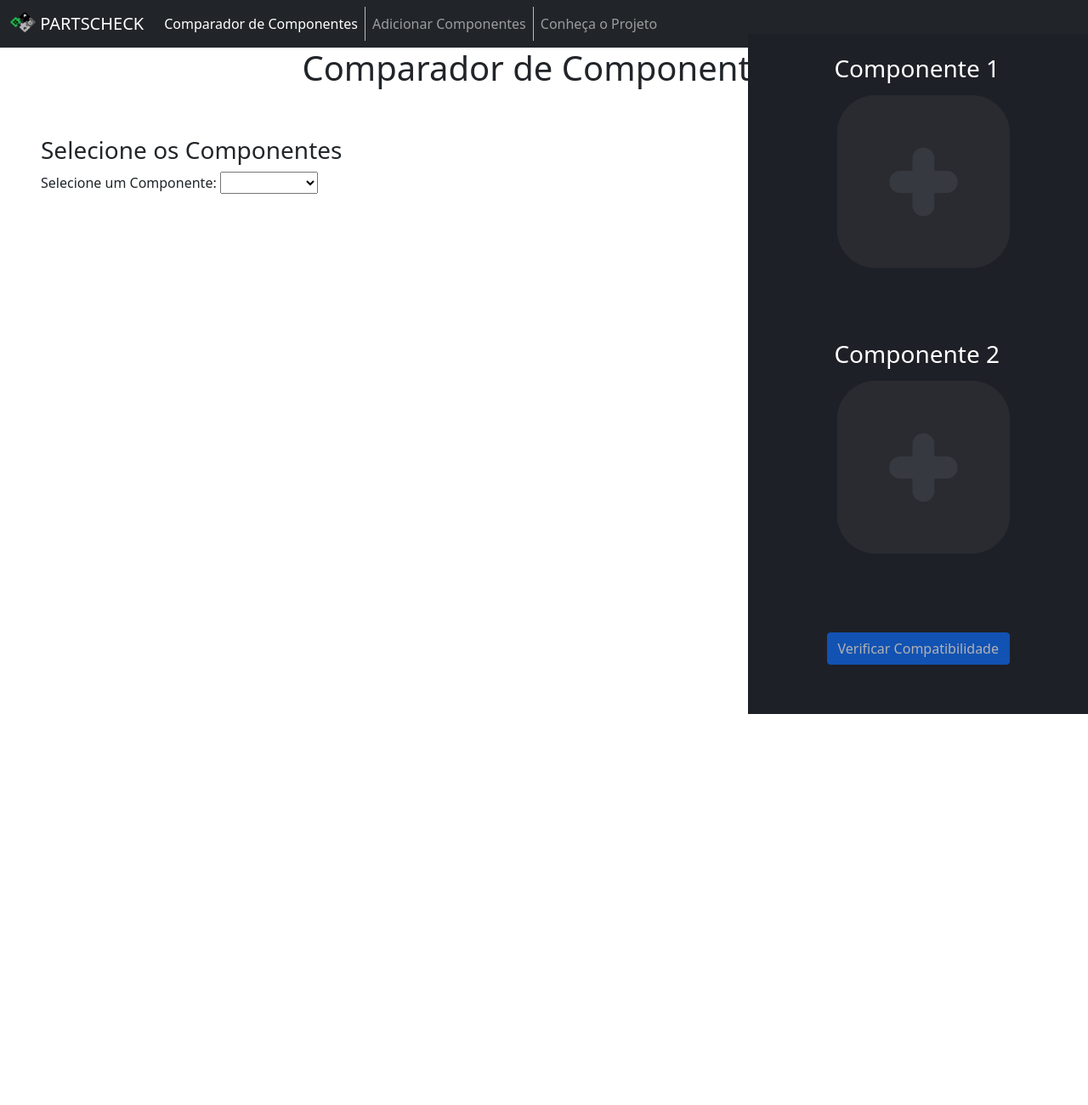
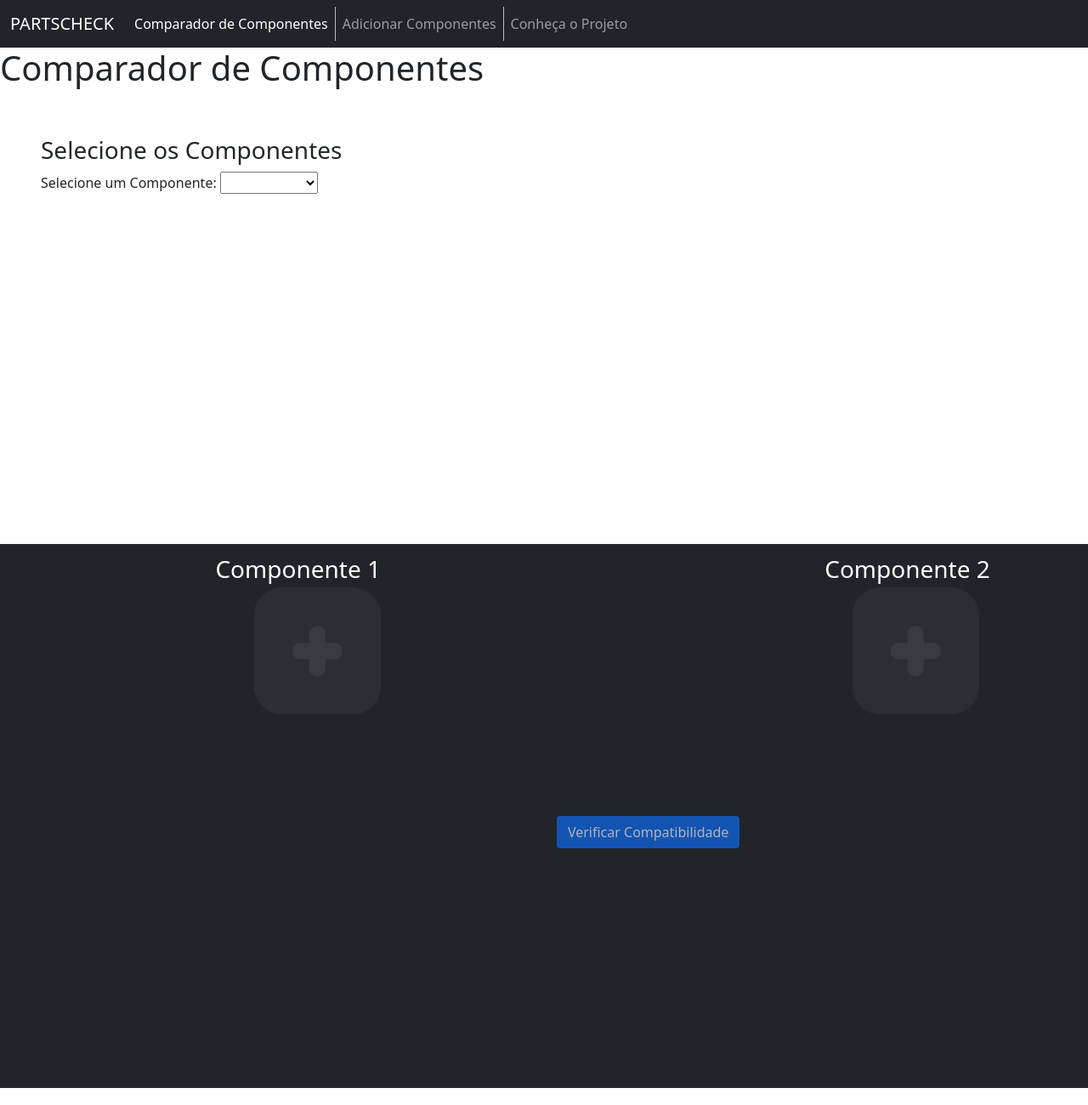
Before and after one commit to pedro-pauletti/cadastramento-componentes, a plain HTML site: page home.html in a window 1280 px wide. Shown: the whole page at 85% size. Before the commit the page ends 840 px from the top, so only its background shows below. Drawn offline with nearby package versions, Linux system fonts and the light colour scheme.

Commit message:
Fix for mobile

```diff
--- /dev/null
+++ b/cover.css
@@ -0,0 +1,110 @@
+/*
+ * Globals
+ */
+
+/* Links */
+a,
+a:focus,
+a:hover {
+  color: #fff;
+}
+
+/* Custom default button */
+.btn-secondary,
+.btn-secondary:hover,
+.btn-secondary:focus {
+  color: #333;
+  text-shadow: none; /* Prevent inheritance from `body` */
+  background-color: #fff;
+  border: .05rem solid #fff;
+}
+
+
+/*
+ * Base structure
+ */
+
+html,
+body {
+  height: 100%;
+  background-color: #333;
+}
+
+body {
+  display: -ms-flexbox;
+  display: -webkit-box;
+  display: flex;
+  -ms-flex-pack: center;
+  -webkit-box-pack: center;
+  justify-content: center;
+  color: #fff;
+  text-shadow: 0 .05rem .1rem rgba(0, 0, 0, .5);
+  box-shadow: inset 0 0 5rem rgba(0, 0, 0, .5);
+}
+
+.cover-container {
+  max-width: 42em;
+}
+
+
+/*
+ * Header
+ */
+.masthead {
+  margin-bottom: 2rem;
+}
+
+.masthead-brand {
+  margin-bottom: 0;
+}
+
+.nav-masthead .nav-link {
+  padding: .25rem 0;
+  font-weight: 700;
+  color: rgba(255, 255, 255, .5);
+  background-color: transparent;
+  border-bottom: .25rem solid transparent;
+}
+
+.nav-masthead .nav-link:hover,
+.nav-masthead .nav-link:focus {
+  border-bottom-color: rgba(255, 255, 255, .25);
+}
+
+.nav-masthead .nav-link + .nav-link {
+  margin-left: 1rem;
+}
+
+.nav-masthead .active {
+  color: #fff;
+  border-bottom-color: #fff;
+}
+
+@media (min-width: 48em) {
+  .masthead-brand {
+    float: left;
+  }
+  .nav-masthead {
+    float: right;
+  }
+}
+
+
+/*
+ * Cover
+ */
+.cover {
+  padding: 0 1.5rem;
+}
+.cover .btn-lg {
+  padding: .75rem 1.25rem;
+  font-weight: 700;
+}
+
+
+/*
+ * Footer
+ */
+.mastfoot {
+  color: rgba(255, 255, 255, .5);
+}
--- a/home.html
+++ b/home.html
@@ -1,5 +1,6 @@
 <!DOCTYPE html>
 <html>
+
 <head>
     <meta charset="UTF-8"/>
     <meta name="viewport" content="width=device-width, initial-scale=0.7">
@@ -10,7 +11,6 @@
     <nav class="navbar navbar-expand-lg navbar-dark bg-dark ">
         <div class="container-fluid">
             <a class="navbar-brand" href="#">
-                <img src="assets\ICON.png" alt="" width="30" height="24" class="d-inline-block align-text-top">
                 PARTSCHECK</a>
           <button class="navbar-toggler" type="button" data-bs-toggle="collapse" data-bs-target="#navbarNav" aria-controls="navbarNav" aria-expanded="false" aria-label="Toggle navigation">
             <span class="navbar-toggler-icon"></span>
@@ -33,10 +33,12 @@
 
 
     <title>Comparador de Componentes</title>
+
 </head>
 <body>
 
-    <h1 class="text-center">Comparador de Componentes</h1><br><br>
+
+    <h1 class="page-header" id = "titulo">Comparador de Componentes</h1><br><br>
 
     <div class="ms-5">
       <h3>Selecione os Componentes</h3>
@@ -49,14 +51,14 @@
     </div>
 
     <div id = "tabela" class="table table-dark table-hover table-responsive table-striped ">
-  <table id = opcoes width = 60%>
+      <table id = opcoes width = 75%>
       </table>
     </div>
 
-  <div class = "ms-5" id = botao></div>
 
-  <div id = 'carrinho'>
-  <nav class="sidenav">
+
+
+    <nav class="sidenav bg-dark" >
       <div id = "Componente1">
         <h3>Componente 1</h3>
       </div>
@@ -71,18 +73,18 @@
         <h3>Componente 2</h3>
       </div>
 
-
       <img src="assets\addComp.png" id = "imgComp2" value = 0 srcOriginal = "assets\addComp.png">
       <h5 id = "nomeComp2"></h5>
       <div id = "addComp2"></div>
 
-
-
       <div id = "BotaoComp">
       <a class='btn btn-primary disabled ' href='verifica.html' role='button' id = "verificar" >Verificar Compatibilidade</a>
       </div>
+
     </nav>
-</div>
+
+
+
 
 
 
@@ -94,6 +96,5 @@
   <script src="firebase.js"></script>
   <script src="app.js"></script>
 
-
 </body>
 </html>
--- a/style.css
+++ b/style.css
@@ -1,4 +1,3 @@
-
 
 table, th, td {
     border: 1px solid black;
@@ -30,8 +29,9 @@ li a:hover:not(.active) {
 }
 
 
+
 body {
-	background-color: rgb(255, 255, 255);
+
 	font-family: sans-serif;
 }
 
@@ -42,7 +42,7 @@ body {
   width: 400px;
   height: 100%;
   right: 0px;
-  top:5%;
+  top:7%;
   background-color: #1E2027;
 }
 
@@ -115,22 +115,36 @@ thead th {
 #nomeComp1{
   position: absolute;
   opacity: 0.5;
-  right: 18%;
+  right: 23%;
   top: 37%;
   color: rgb(255, 255, 255);
   text-align: center;
+  width: 210px;
+  word-break: break-all;
 }
 
 #nomeComp2{
   position: absolute;
   opacity: 0.5;
-  right: 18%;
+  right: 23%;
   top: 79%;
   color: rgb(255, 255, 255);
   text-align: center;
+  width: 210px;
+  word-break: break-all;
 }
 
-@media (max-width: 720px) {
+
+.footer {
+  position: fixed;
+  left: 0;
+  bottom: 0;
+  width: 100%;
+  height: 60px;
+  text-align: center;
+}
+
+@media (max-width: 1350px) {
 .sidenav{
   position: absolute;
   width: 100%;
@@ -167,7 +181,14 @@ thead th {
   position: absolute;
   color: rgb(255, 255, 255);
   right: 65%;
-  top: 3%;
+  top: 2%;
+}
+
+#Componente2{
+  position: absolute;
+  color: rgb(255, 255, 255);
+  right: 9%;
+  top: 2%;
 }
 
 #imgComp1{
@@ -179,13 +200,6 @@ thead th {
   height: 150px;
 }
 
-
-#Componente2{
-  position: absolute;
-  color: rgb(255, 255, 255);
-  right: 10%;
-  top: 3%;
-}
 
 #imgComp2{
   position: absolute;
@@ -200,24 +214,31 @@ thead th {
   position: absolute;
   opacity: 0.5;
   right:60%;
-  top: 28%;
+  top: 35%;
   color: rgb(255, 255, 255);
   text-align: center;
+  height: 100%;
+  width: 210px;
+  word-break: break-all;
 }
 
 #nomeComp2{
   position: absolute;
   opacity: 0.5;
   right: 5%;
-  top: 28%;
+  top: 35%;
   color: rgb(255, 255, 255);
   text-align: center;
+  height: 100%;
+  width: 210px;
+  word-break: break-all;
 }
 
 #BotaoComp{
   position: absolute;
   right: 32%;
-  top: 40%;
+  height: 100%;
+  top: 50%;
 }
 
 #remove1{
@@ -239,4 +260,6 @@ table, th, td {
   border-collapse: collapse;
   width: 100%;
 }
+
+
 }
```
Also changed, not shown: about.html (+3 -3 lines), cadastroMemoria.html (+1 -2 lines), cadastroPlacaMae.html (+2 -3 lines), index.html (+2 -3 lines). Lines whose indentation alone changed are shown as unchanged.
